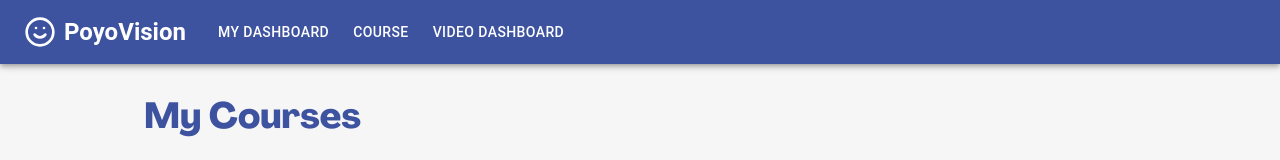
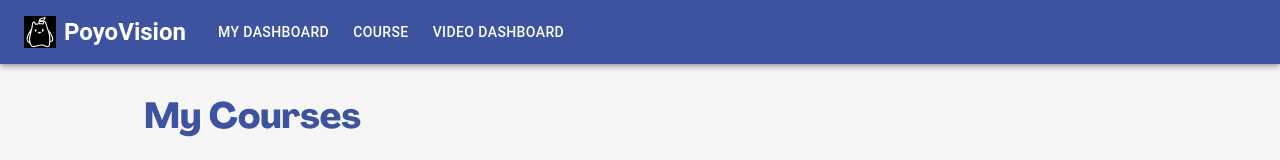
Before and after one commit to david-roh/poyoVision, a Next.js app: page / in a window 1280 px wide. Shown: the top 160 px of the page. Built offline with nearby package versions, Linux system fonts and the light colour scheme.

Commit message:
Changed icon to Poyo

```diff
--- a/components/Navbar.tsx
+++ b/components/Navbar.tsx
@@ -10,21 +10,11 @@ export default function Navbar() {
       <Toolbar>
         <div className="flex items-center gap-6">
           <div className="flex items-center gap-2">
-            <svg
-              xmlns="http://www.w3.org/2000/svg"
-              viewBox="0 0 24 24"
-              fill="none"
-              stroke="currentColor"
-              strokeWidth="2"
-              strokeLinecap="round"
-              strokeLinejoin="round"
-              className="h-8 w-8 text-white"
-            >
-              <circle cx="12" cy="12" r="10" />
-              <path d="M8 14s1.5 2 4 2 4-2 4-2" />
-              <line x1="9" y1="9" x2="9.01" y2="9" />
-              <line x1="15" y1="9" x2="15.01" y2="9" />
-            </svg>
+            <img
+              src="/poyo-logo.svg"
+              alt="Logo"
+              className="h-8 w-8"
+            />
             <Typography variant="h5" sx={{ fontWeight: 'bold', color: 'white' }}>
               PoyoVision
             </Typography>
```
Also changed, not shown: public/poyo-logo.svg (added).
